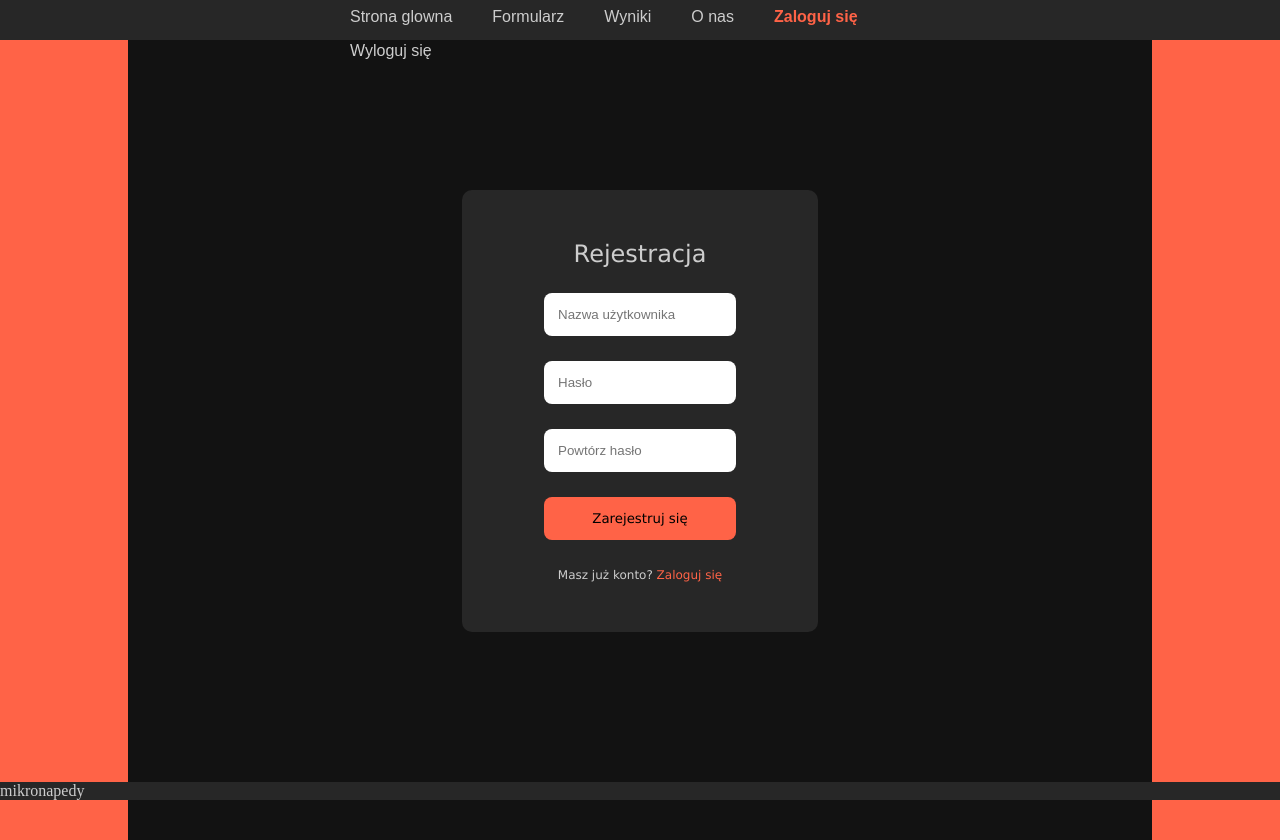
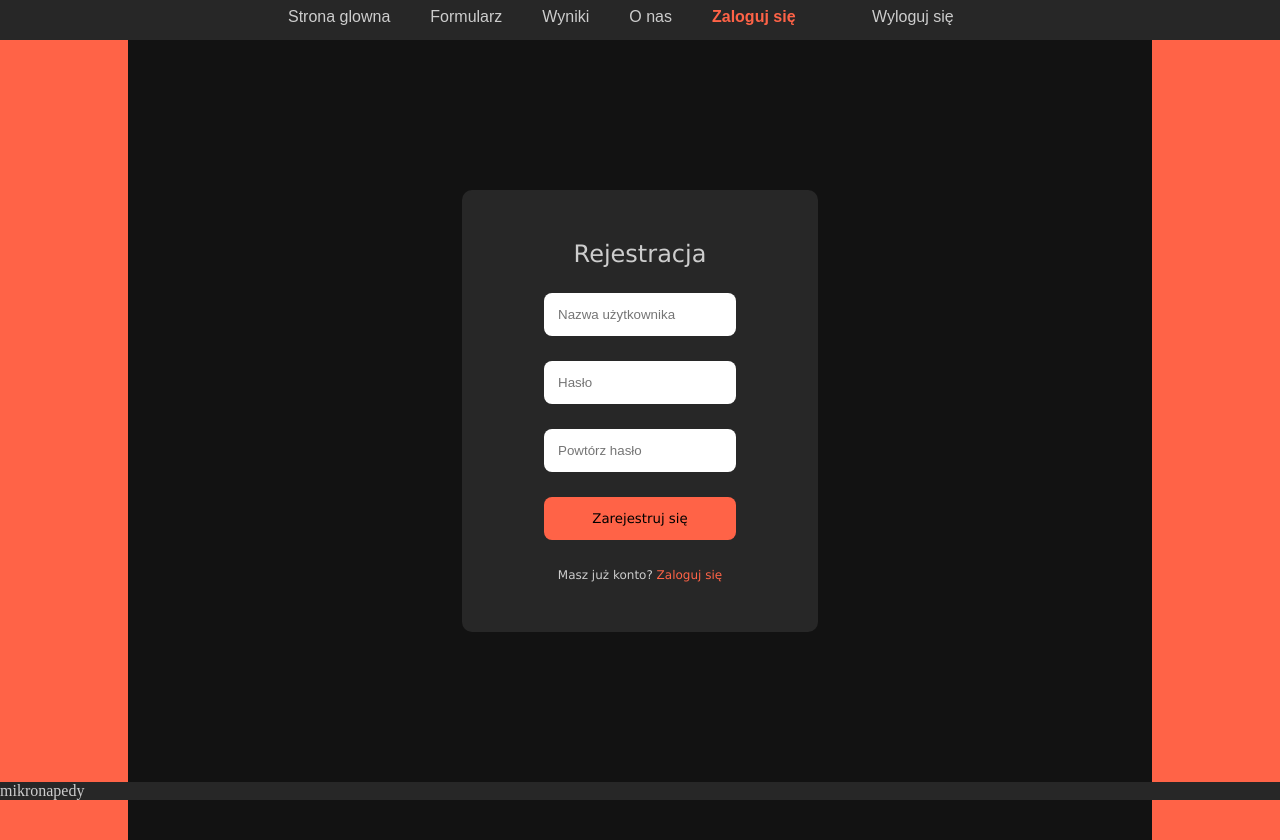
Before and after one commit to Bl0tniaQus/HeartDisease-STProject, a Flask app: page /rejestracja in a window 1280 px wide. Run offline with Flask 2, Linux system fonts and the light colour scheme; some libraries are stand-ins or nearby versions.

Commit message:
Add files via upload

```diff
--- a/static/style.css
+++ b/static/style.css
@@ -1,3 +1,4 @@
+html, body { height: 100% }
 *{
 margin:0;
 padding:0;
@@ -18,6 +19,7 @@ padding-bottom:8px;
 color:#cdcdcd;
 font-family:sans-serif;
 list-style-type:none;
+
 }
 
 #log{
@@ -187,7 +189,26 @@ background-color:tomato;
 
 }
 
+.submenu{
+	display:none;
+}
+#wylog{
+	background-color:#272727;
+	width:170px;
+	margin-left:-10px;
+	font-weight:normal;
 
+}
+#log:hover  .submenu{
+	display:block;
+	width:150px;clear:both;
+	background-color:272727;
+	margin-top:5px;
+	text-align:center;
+	width:190px;
+
+
+}
 
 
 
@@ -196,6 +217,34 @@ background-color:tomato;
 
 
 @media screen and (min-width: 768px) {
+.submenu{
+	display:none;
+}
+#wylog{
+	background-color:#272727;
+	width:170px;
+	margin-left:-10px;
+	font-weight:normal;
+}
+#log:hover  .submenu{
+	display:block;
+	width:150px;clear:both;
+	background-color:272727;
+	margin-top:5px;
+	text-align:center;
+	width:190px;
+
+
+}
+#log{
+	width:150px;
+
+
+}
+p{
+	color:tomato;
+}
+
 .navbar input{
 display: none;
 }
@@ -209,8 +258,8 @@ display: block;
 
 .menu_list{
 margin-top:0px;
- margin: auto;
-  width: 50%;
+margin-left:20%;
+  width: 80%;
 
 }
 
```
